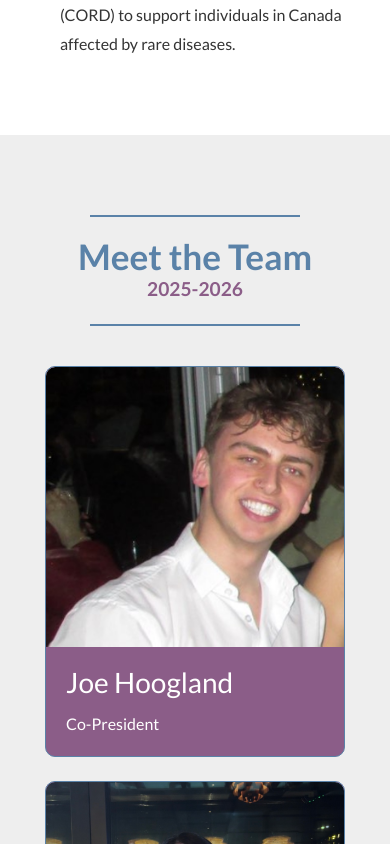
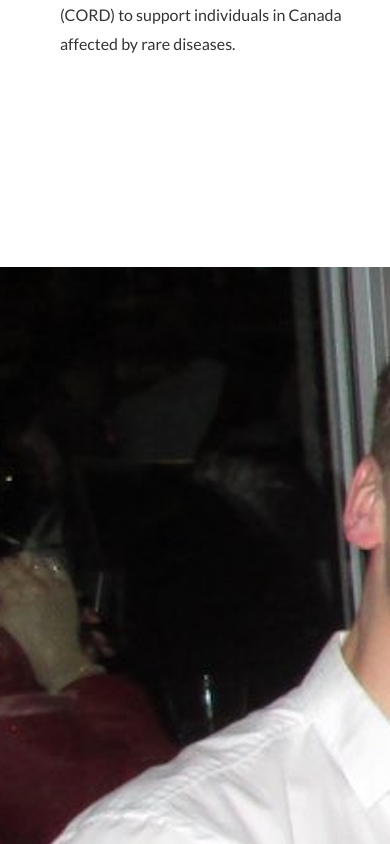
Before and after one commit to cordsa/cordsa-website, a React (Vite) app: page /about in a window 390 px wide. Shown: the part 1720-2564 px from the top of the page. Built offline with nearby package versions, Linux system fonts and the light colour scheme; a web font is replaced by a local one.

Commit message:
Improve responsiveness of team section styles
Refactor team section styles for better responsiveness and centering on desktop.

```diff
--- a/src/pages/about-page/team/Team.css
+++ b/src/pages/about-page/team/Team.css
@@ -1,185 +1,39 @@
 
-/* CORDSA TEAM SECTION */
+/* FIX: CENTER THE ENTIRE TEAM SECTION ON DESKTOP */
 
+@media (min-width: 1001px) {
   #team {
-  width: 100%;
-  max-width: none;
-  min-height: 800px;
-  margin: 0 auto;
-  padding: 90px 50px;
-  box-sizing: border-box;
-  display: block;
+    width: 100vw !important;
+    max-width: none !important;
+    margin-left: calc(50% - 50vw) !important;
+    margin-right: 0 !important;
+    box-sizing: border-box !important;
+    padding: 90px 50px !important;
     clear: both;
-  background-color: var(--primary-color-2);
   }
 
-/* TEAM HEADER */
-
-.team-header {
-  display: flex;
+  #team .team-header {
+    width: 100%;
+    max-width: 1200px;
+    margin-left: auto;
+    margin-right: auto;
+    margin-bottom: 60px;
     justify-content: center;
-  align-items: center;
-  gap: 50px;
-  margin-bottom: 60px;
-  width: 100%;
   }
 
-.team-line {
-  width: 30%;
-  height: 2px;
-  background-color: var(--secondary-color-2);
-}
-
-.team-header-text {
-  display: flex;
-  flex-direction: column;
-  align-items: center;
-  text-align: center;
-}
-
-.team-header-text > h1 {
-  font-size: 3rem;
-  color: var(--secondary-color-2);
-  text-align: center;
-  margin: 0;
-}
-
-.team-header-text > h2 {
-  font-size: 1.4rem;
-  margin: 0;
-  color: var(--secondary-color-1);
-  text-align: center;
-}
-
-/* EXECUTIVE GRID */
-
-.team-grid {
+  #team .team-grid {
+    width: 100%;
+    max-width: 1200px;
+    margin-left: auto;
+    margin-right: auto;
     display: grid;
-  grid-template-columns: repeat(3, minmax(0, 290px));
+    grid-template-columns: repeat(3, 290px);
     justify-content: center;
     justify-items: center;
     gap: 3rem 2rem;
-  width: 100%;
-  max-width: 100%;
-  margin: 0 auto;
   }
 
-/* CENTER LAST EXECUTIVE IF ALONE */
-
-.team-grid > *:last-child:nth-child(3n + 1) {
-  grid-column: 2;
-}
-
-/* EXECUTIVE CARDS */
-
-.member-box {
-  width: 100%;
-  min-width: 0;
-  min-height: 380px;
-  box-sizing: border-box;
-  overflow: hidden;
-  border: 1px solid var(--secondary-color-2);
-  border-radius: 10px;
-  background-color: var(--secondary-color-1);
-  color: var(--primary-color);
-  transition: transform 0.2s ease-in-out;
-}
-
-.member-box:hover {
-  transform: scale(1.04);
-}
-
-/* EXECUTIVE PHOTOS */
-
-.member-box > img {
-  display: block;
-  width: 100%;
-  height: 280px;
-  object-fit: cover;
-  object-position: center;
-  border-radius: 9px 9px 0 0;
-}
-
-/* JOE'S PHOTO */
-
-.member-box:first-child > img {
-  object-position: center top;
-}
-
-/* EXECUTIVE NAMES AND ROLES */
-
-.member-box > div {
-  display: flex;
-  flex-direction: column;
-  padding: 20px;
-  text-align: left;
-  gap: 14px;
-  box-sizing: border-box;
-}
-
-.member-box > div > h1 {
-  font-size: 1.75rem;
-  font-weight: normal;
-  margin: 0;
-  overflow-wrap: anywhere;
-}
-
-/* TABLET LAYOUT */
-
-@media (max-width: 1000px) {
-  .team-grid {
-    grid-template-columns: repeat(2, minmax(0, 290px));
-  }
-
-  .team-grid > *:last-child:nth-child(3n + 1) {
-    grid-column: auto;
+  #team .member-box {
+    width: 290px;
   }
 }
-
-/* MOBILE LAYOUT */
-
-@media (max-width: 600px) {
-  #team {
-    padding: 80px 20px 60px;
-    min-height: fit-content;
-  }
-
-  .team-header {
-    flex-direction: column;
-    gap: 20px;
-    margin-bottom: 40px;
-  }
-
-  .team-line {
-    width: 60%;
-  }
-
-  .team-header-text > h1 {
-    font-size: 2.2rem;
-  }
-
-  .team-header-text > h2 {
-    font-size: 1.2rem;
-  }
-
-  .team-grid {
-    grid-template-columns: minmax(0, 300px);
-    gap: 1.5rem;
-  }
-
-  .member-box {
-    width: 100%;
-  }
-}
-
-/* SMALL MOBILE SCREENS */
-
-@media (max-width: 376px) {
-  .team-header-text > h1 {
-    font-size: 1.8rem;
-  }
-
-  .team-grid {
-    grid-template-columns: minmax(0, 280px);
-  }
-}
```
Lines whose indentation alone changed are shown as unchanged.
